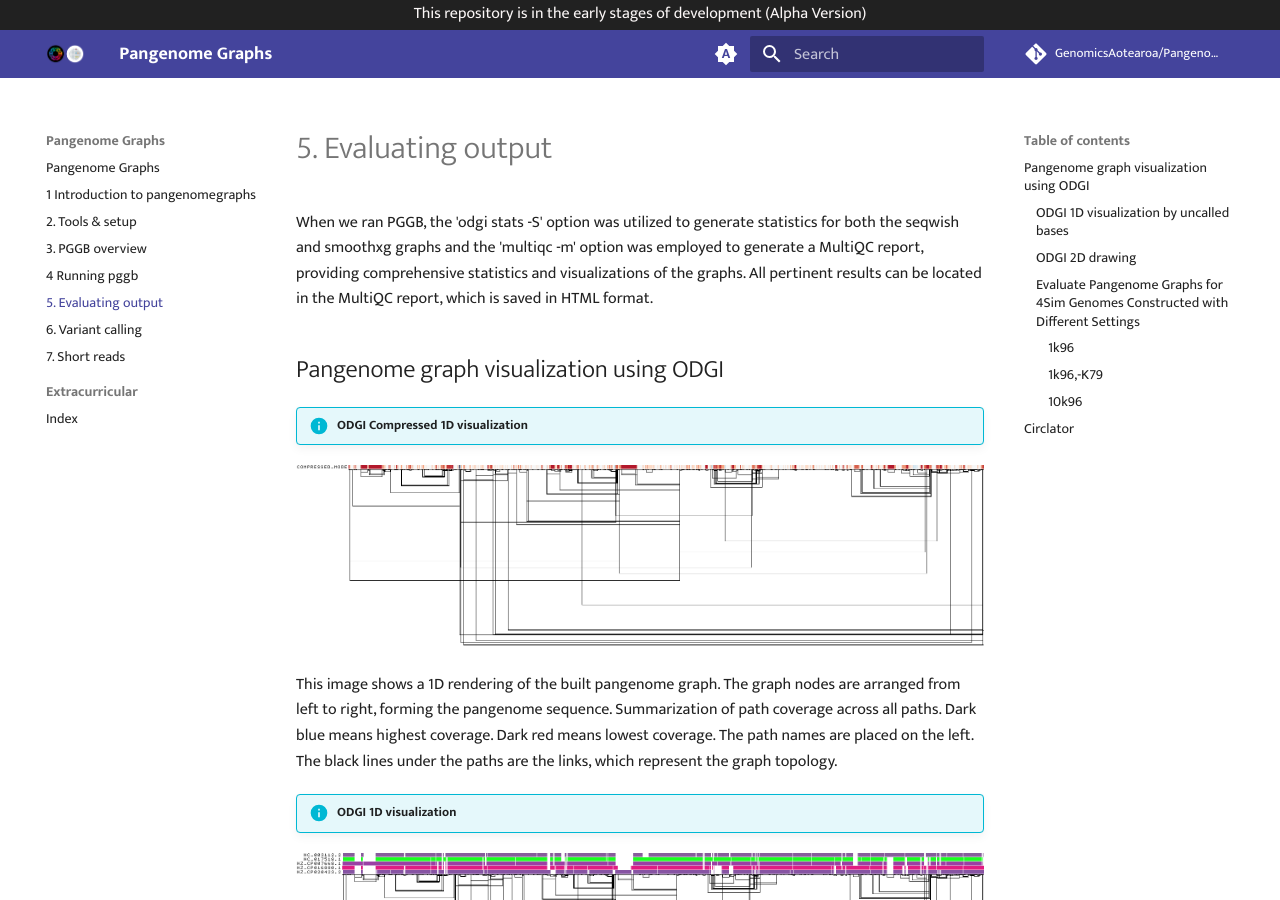
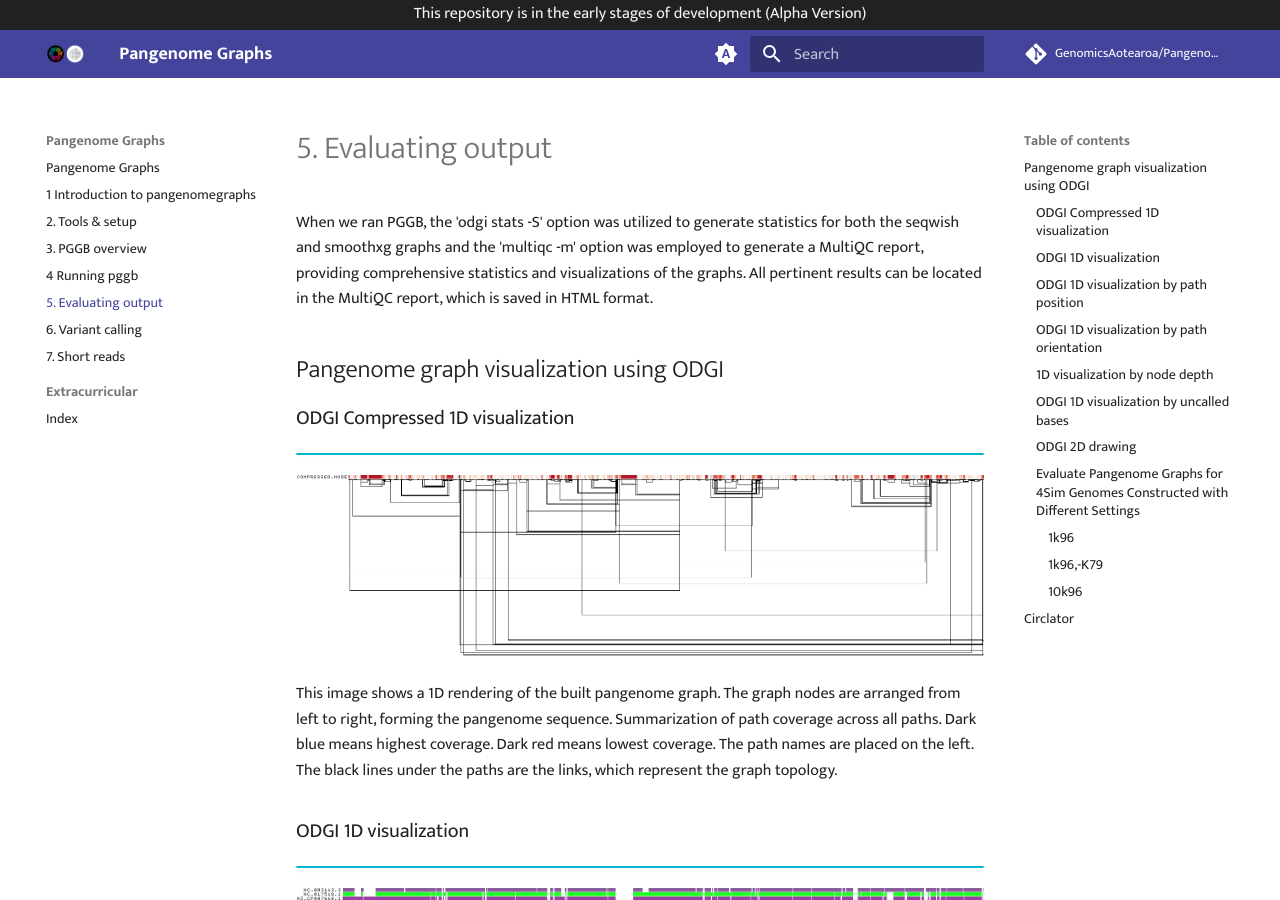
Before and after one commit to GenomicsAotearoa/Pangenome-Graphs-Workshop, an MkDocs documentation site: the page built from docs/5_Evaluating_pggb_output.md, in a window 1280 px wide and 900 px high. Built offline with MkDocs 1.6.1 and Material for MkDocs 9.7.7, drawn with Linux system fonts in a browser that asks for light colours; comment, search, counter and statistics services are not loaded.

Commit message:
Update 5_Evaluating_pggb_output.md

```diff
--- a/docs/5_Evaluating_pggb_output.md
+++ b/docs/5_Evaluating_pggb_output.md
@@ -4,29 +4,31 @@ When we ran PGGB, the 'odgi stats -S' option was utilized to generate statistics
 
 ## Pangenome graph visualization using ODGI
 
-!!! info "ODGI Compressed 1D visualization"
+### ODGI Compressed 1D visualization
+!!! info ""
 
 ![ODGI Compressed 1D visualization](theme_figures/ODGI-Compressed-1D-5NM.png)
 
 This image shows a 1D rendering of the built pangenome graph. The graph nodes are arranged from left to right, forming the pangenome sequence. Summarization of path coverage across all paths. Dark blue means highest coverage. Dark red means lowest coverage. The path names are placed on the left. The black lines under the paths are the links, which represent the graph topology.
 
-
-!!! info "ODGI 1D visualization"
+### ODGI 1D visualization
+!!! info ""
 
 ![ODGI 1D visualization](theme_figures/ODGI-1D-5NM.png)
 
 This image shows a 1D rendering of the built pangenome graph. The graph nodes are arranged from left to right, forming the pangenome sequence. The colored bars represent the paths versus the pangenome sequence in a binary matrix. The path names are placed on the left. The black lines under the paths are the links, which represent the graph topology.
 
 
-
-!!! info "ODGI 1D visualization by path position"
+### ODGI 1D visualization by path position
+!!! info ""
 
 
 ![ODGI 1D visualization by path position](theme_figures/ODGI-Path-Position-1D-5NM.png)
 
 This shows a 1D rendering of the built pangenome graph where the paths are colored according to their nucleotide position. Light grey means a low path position, black is the highest path position.
 
-!!! info "ODGI 1D visualization by path orientation"
+### ODGI 1D visualization by path orientation
+!!! info ""
 
 ![ODGI 1D visualization by path orientation](theme_figures/ODGI-Path-Orientation-1D-5NM.png)
 This image shows a 1D rendering of the built pangenome graph where the paths are colored by orientation. Forward is black, reverse is red.
```
Also changed, not shown: other parts of docs/5_Evaluating_pggb_output.md (+3 -2 lines).
